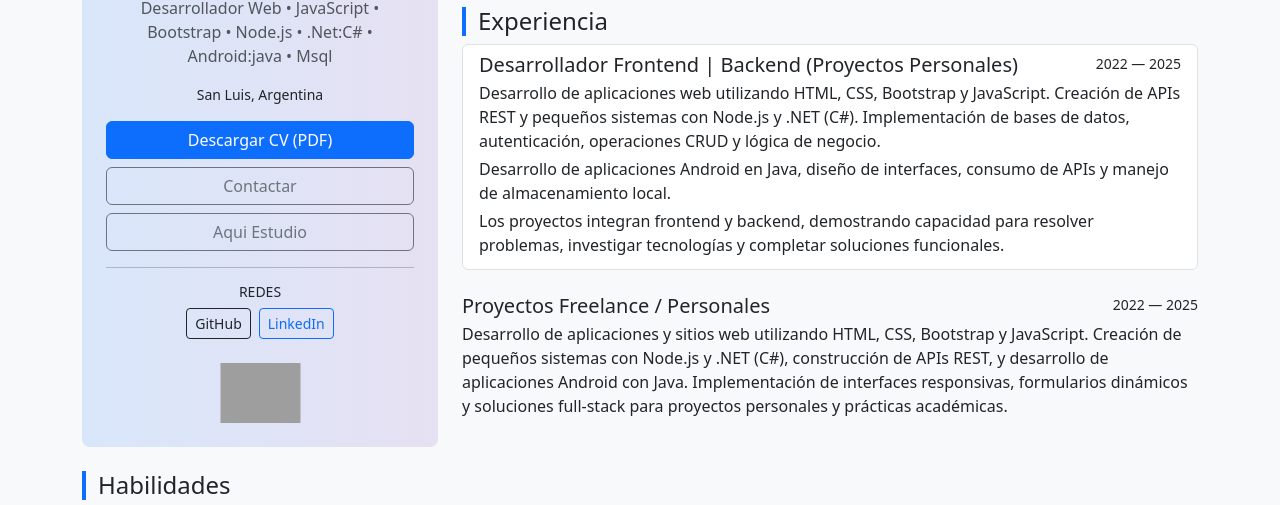
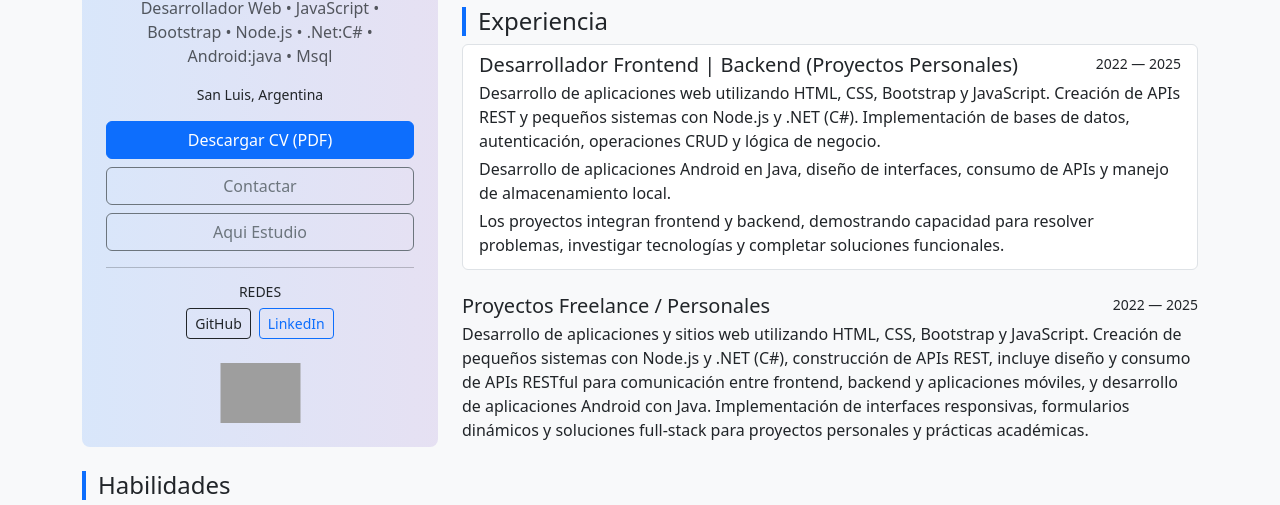
Before and after one commit to alerubira/curriculum_ale_rubira, a plain HTML site: page index.html in a window 1280 px wide. Shown: the part 278-783 px from the top of the page. Drawn offline with nearby package versions, Linux system fonts and the light colour scheme; grey boxes are pictures that could not be loaded; a script that the page names is missing; some icons are missing.

Commit message:
Update index.html
agregado de experiencia en creacion y uso de api resr ful

```diff
--- a/index.html
+++ b/index.html
@@ -169,6 +169,7 @@
                             </div>
                                  <p class="mb-1">Desarrollo de aplicaciones y sitios web utilizando HTML, CSS, Bootstrap y JavaScript.
                                     Creación de pequeños sistemas con Node.js y .NET (C#), construcción de APIs REST,
+                                    incluye diseño y consumo de APIs RESTful para comunicación entre frontend, backend y aplicaciones móviles,
                                     y desarrollo de aplicaciones Android con Java. Implementación de interfaces responsivas,
                                     formularios dinámicos y soluciones full-stack para proyectos personales y prácticas académicas.
                                 </p>
```
